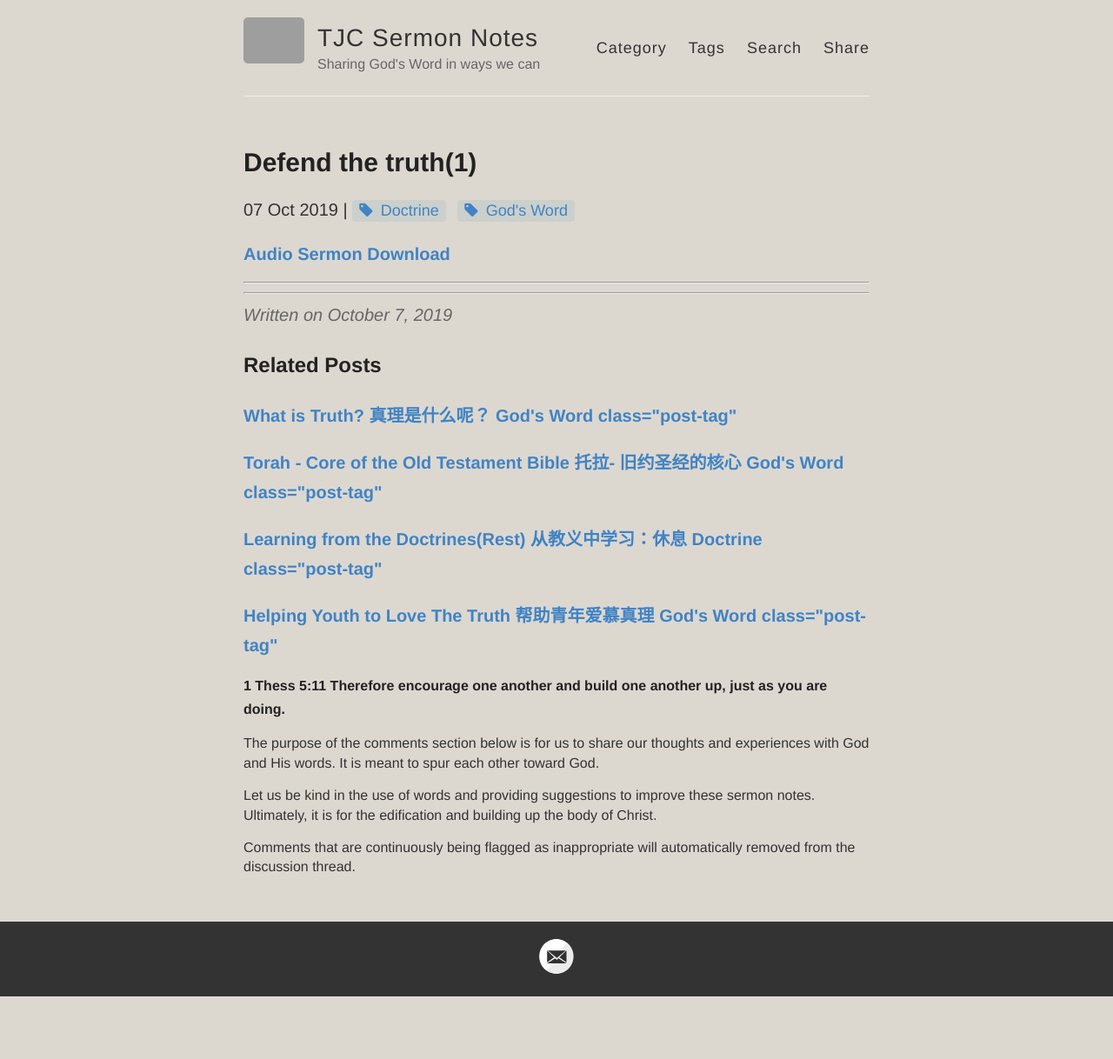
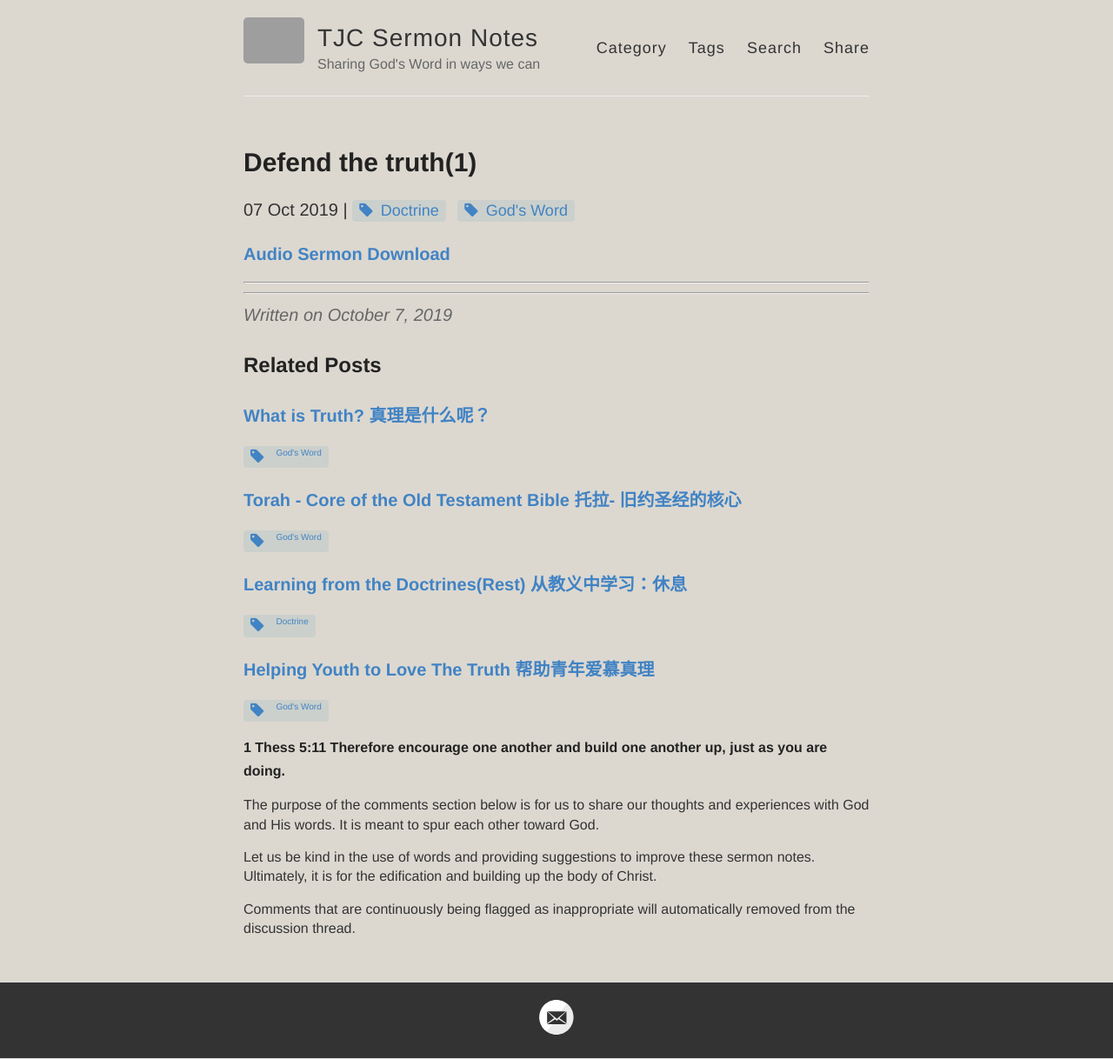
Before and after one commit to catchupTJC/catchuptjc.github.io, a Jekyll site: the page built from _posts/2019-10-07-Defend the truth(1) .md, in a window 1280 px wide. Shown: the whole page at 87% size. Built offline with Jekyll 4.4.1, drawn with Linux system fonts in a browser that asks for light colours; nearby versions of some CDN libraries; comment, search, counter and statistics services are not loaded; before the commit the page ends 1147 px from its top, so only the background shows below that; grey boxes are pictures that could not be loaded.

Commit message:
Update post.html

```diff
--- a/_layouts/post.html
+++ b/_layouts/post.html
@@ -50,15 +50,15 @@ layout: default
 
     {% if sameTagCount >= minCommonTags %}
       <div>
-      <h5><a href="{{ site.baseurl }}{{ post.url }}">{{ post.title }}{{ commonTags }} class="post-tag"</a></h5>
+      <h5><a href="{{ site.baseurl }}{{ post.url }}">{{ post.title }}</a></h5><a class="post-tag" >{{ commonTags }}</a>
       </div>
       {% assign maxRelatedCounter = maxRelatedCounter | plus: 1 %}
       {% if maxRelatedCounter >= maxRelated %}
         {% break %}
       {% endif %}
     {% endif %}
+  {% endfor %}
 
-  {% endfor %}
 
 </div>
 	<font size="3">
```
